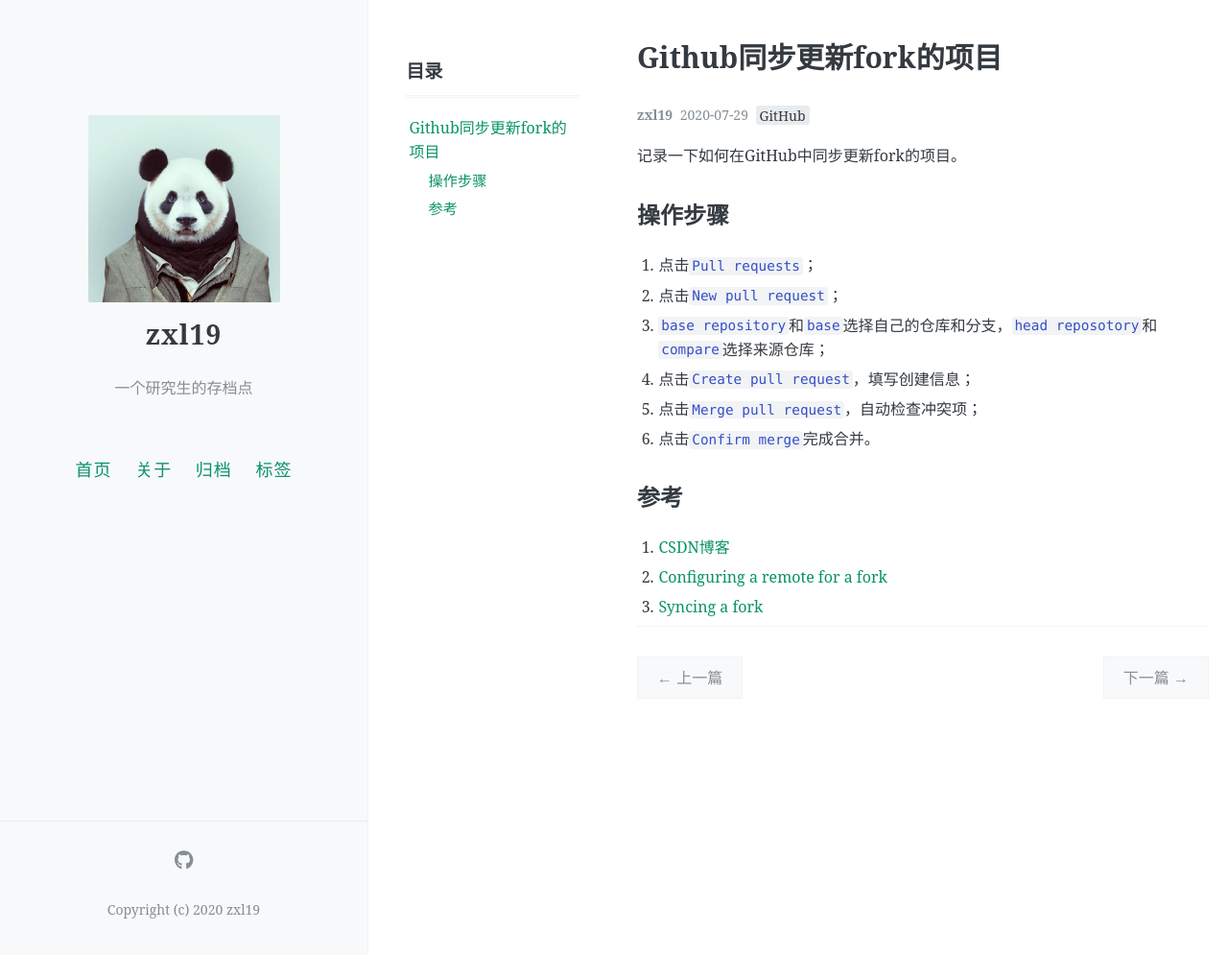
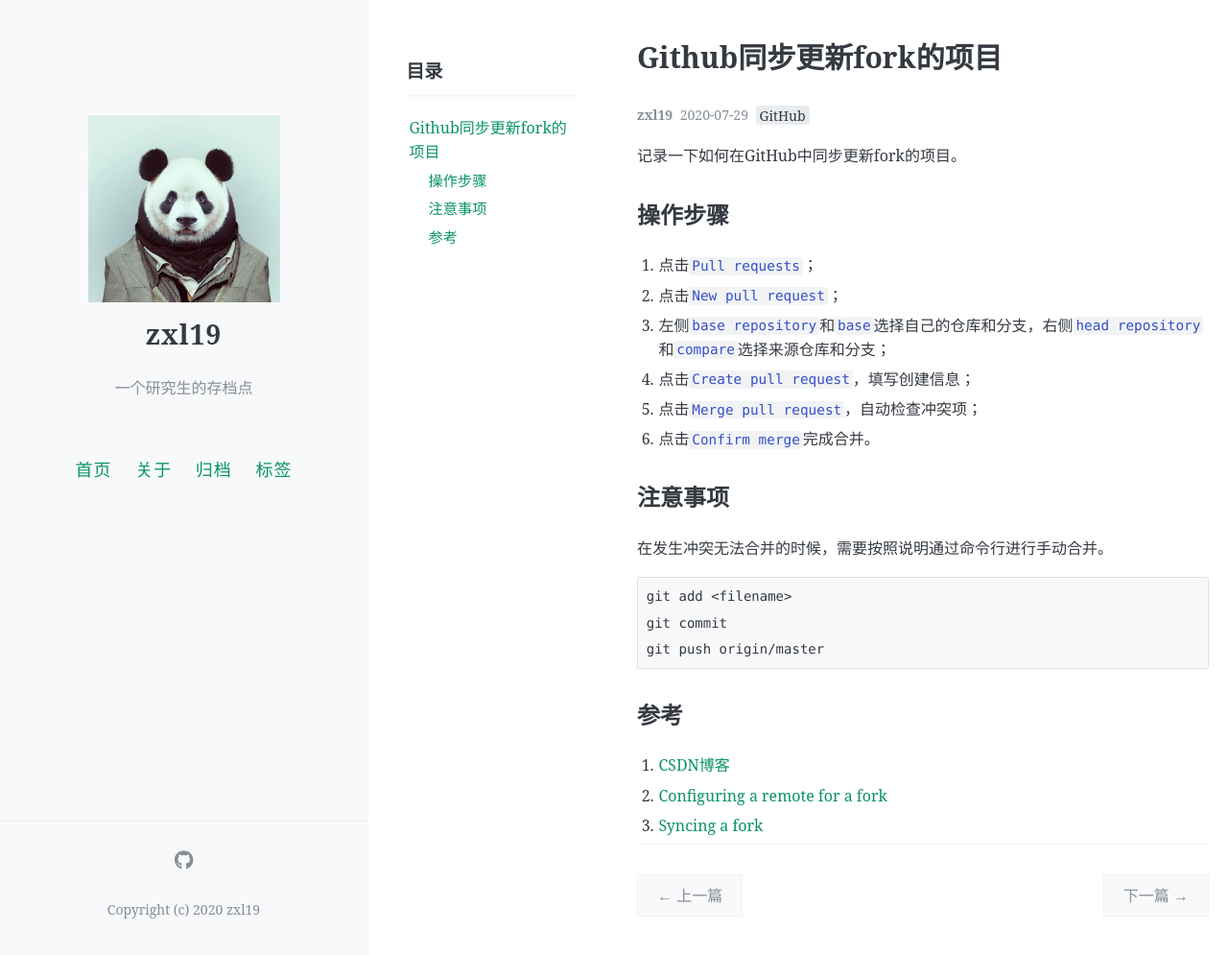
Before and after one commit to zxl19/zxl19.github.io, a Jekyll site: the page built from _posts/2020-07-29-github-fork-update.md, in a window 1280 px wide and 995 px high. Shown: the whole window at 96% size. Built offline with Jekyll 4.4.1, drawn with Linux system fonts in a browser that asks for light colours; comment, search, counter and statistics services are not loaded.

Commit message:
Update 2020-07-29-github-fork-update.md

````diff
--- a/_posts/2020-07-29-github-fork-update.md
+++ b/_posts/2020-07-29-github-fork-update.md
@@ -17,10 +17,20 @@ pinned: false
 
 1. 点击`Pull requests`；
 2. 点击`New pull request`；
-3. `base repository`和`base`选择自己的仓库和分支，`head reposotory`和`compare`选择来源仓库；
+3. 左侧`base repository`和`base`选择自己的仓库和分支，右侧`head repository`和`compare`选择来源仓库和分支；
 4. 点击`Create pull request`，填写创建信息；
 5. 点击`Merge pull request`，自动检查冲突项；
 6. 点击`Confirm merge`完成合并。
+
+## 注意事项
+
+在发生冲突无法合并的时候，需要按照说明通过命令行进行手动合并。
+
+```shell
+git add <filename>
+git commit
+git push origin/master
+```
 
 ## 参考
 
````
